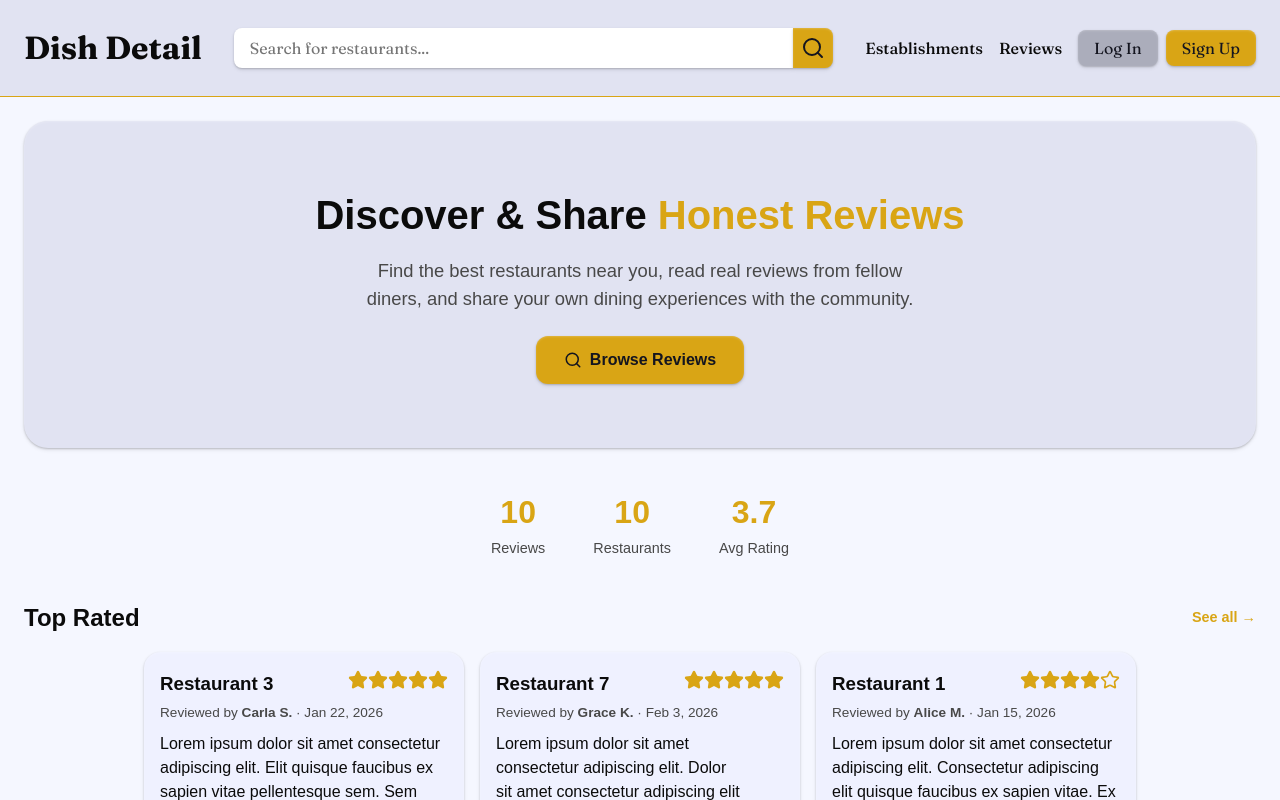
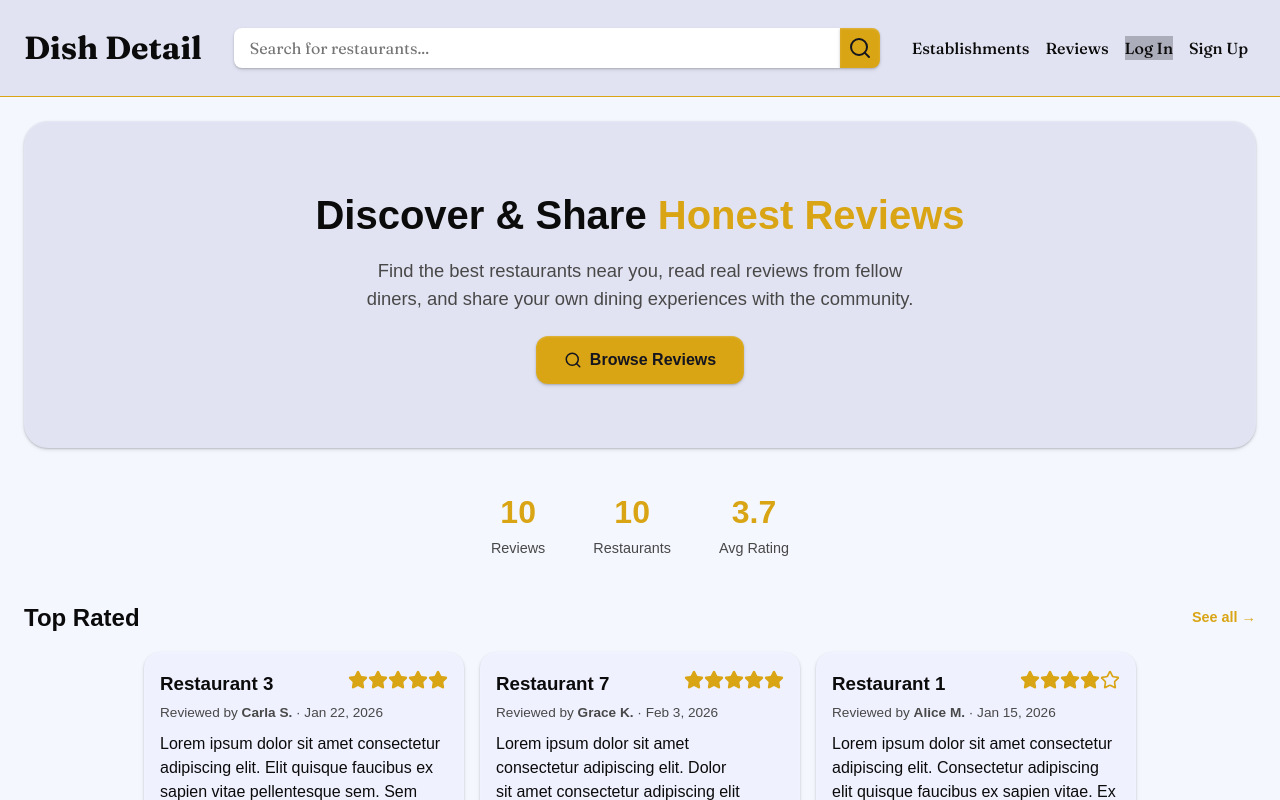
Before and after one commit to saoudabdulrahman/DishDetail, a React (Vite) app: page / in a window 1280 px wide. Shown: the top 800 px of the page. Built offline with nearby package versions, Linux system fonts and the light colour scheme; a web font is replaced by a local one.

Commit message:
Refactor Header component
Refactored Header component to improve accessibility and code organization.

```diff
--- a/src/components/Header.jsx
+++ b/src/components/Header.jsx
@@ -1,7 +1,6 @@
 import { useState } from 'react';
 import { Link } from 'react-router-dom';
-import { Search } from 'lucide-react';
-import { Menu } from 'lucide-react';
+import { Search, Menu } from 'lucide-react';
 import './Header.css';
 
 export default function Header({ onSearch }) {
@@ -16,11 +15,15 @@ export default function Header({ onSearch }) {
 		if (e.key === 'Enter') handleSearch();
 	};
 
+	const closeMenu = () => setIsMenuOpen(false);
+
 	return (
 		<header>
 			<div className="logo">
 				<h1>
-					<Link to="/">Dish Detail</Link>
+					<Link to="/" onClick={closeMenu}>
+						Dish Detail
+					</Link>
 				</h1>
 			</div>
 
@@ -33,7 +36,7 @@ export default function Header({ onSearch }) {
 					onChange={(e) => setQuery(e.target.value)}
 					onKeyDown={handleKeyDown}
 				/>
-				<button id="searchButton" onClick={handleSearch}>
+				<button id="searchButton" onClick={handleSearch} aria-label="Search">
 					<Search />
 				</button>
 			</div>
@@ -42,25 +45,24 @@ export default function Header({ onSearch }) {
 				id="hamburgerButton"
 				onClick={() => setIsMenuOpen(!isMenuOpen)}
 				aria-label="Toggle navigation menu"
+				aria-expanded={isMenuOpen}
 			>
 				<Menu />
 			</button>
 
 			<nav className={`headerActions ${isMenuOpen ? 'open' : ''}`}>
-				<a href="#">Establishments</a>
-				<Link to="/reviews">Reviews</Link>
-				<button
-					id="loginButton"
-					onClick={() => alert('Login form would appear here.')}
-				>
+				<Link to="/establishments" onClick={closeMenu}>
+					Establishments
+				</Link>
+				<Link to="/reviews" onClick={closeMenu}>
+					Reviews
+				</Link>
+				<Link id="loginButton" to="/login" onClick={closeMenu}>
 					Log In
-				</button>
-				<button
-					id="signupButton"
-					onClick={() => alert('Sign-up form would appear here.')}
-				>
+				</Link>
+				<Link id="signupButton" to="/signup" onClick={closeMenu}>
 					Sign Up
-				</button>
+				</Link>
 			</nav>
 		</header>
 	);
```
